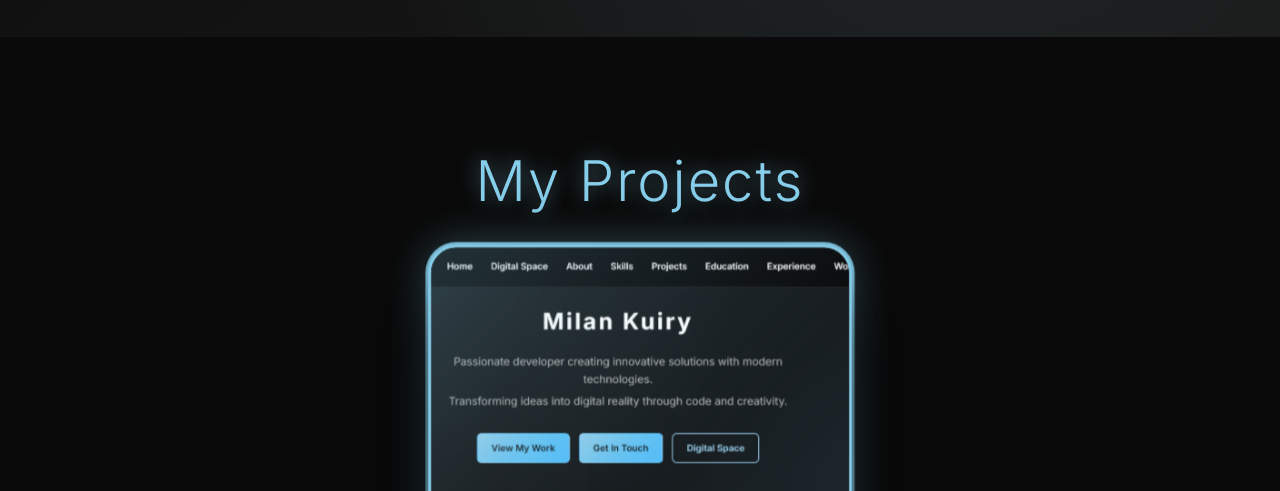
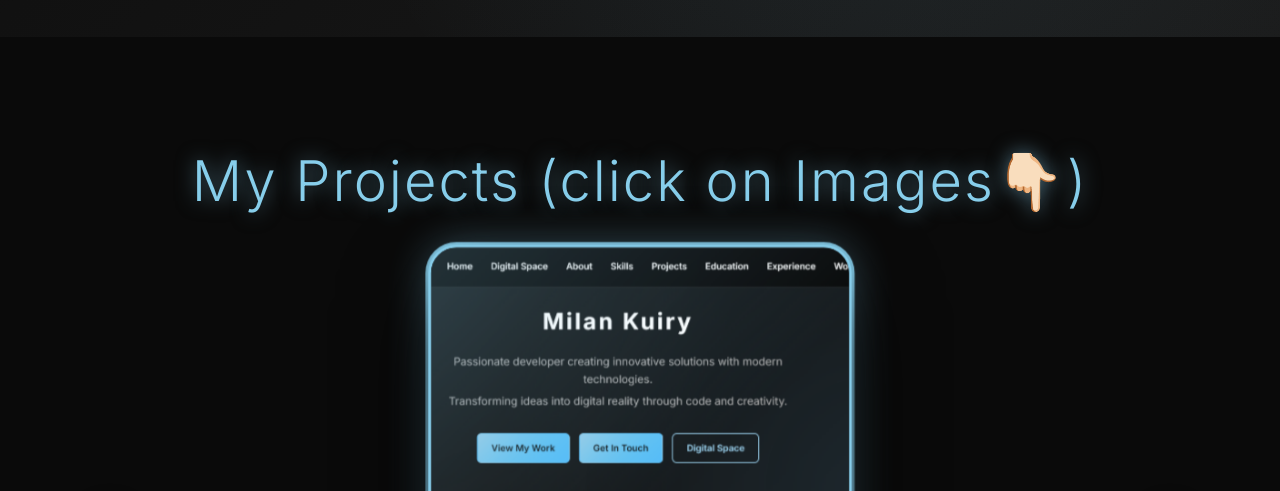
Before and after one commit to Milansoo/My_Portfolio, a website built with Vite: page index.html in a window 1280 px wide. Shown: the part 2760-3251 px from the top of the page. Built offline with nearby package versions, Linux system fonts and the light colour scheme.

Commit message:
Update index.html

```diff
--- a/index.html
+++ b/index.html
@@ -181,7 +181,7 @@
     <!-- Projects Section -->
     <section id="projects" class="projects">
          <div class="container">
-        <h1 class="title">My Projects</h1>
+        <h1 class="title">My Projects (click on Images👇🏻)</h1>
 
         <div class="carousel-container" role="region" aria-label="Project carousel">
             <div class="carousel" id="carousel" role="group" aria-roledescription="carousel">
```
